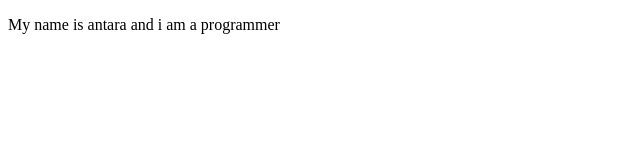
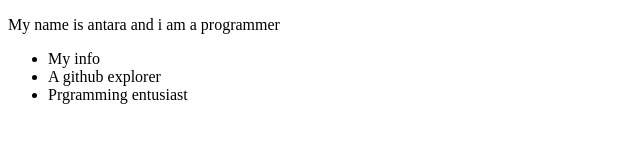
Before and after one commit to antaratabhane/task1esm, a plain HTML site: page aboutme/index.html in a window 1280 px wide. Shown: the whole page, without its empty margins (0-640 px from the left). Drawn offline with Linux system fonts and the light colour scheme.

Commit message:
index file updated

```diff
--- a/aboutme/index.html
+++ b/aboutme/index.html
@@ -7,5 +7,10 @@
 </head>
 <body>
     <p>My name is antara and i am a programmer</p>
+    <ul>
+        <li>My info</li>
+        <li>A github explorer</li>
+        <li>Prgramming entusiast</li>
+    </ul>
 </body>
 </html>
```
